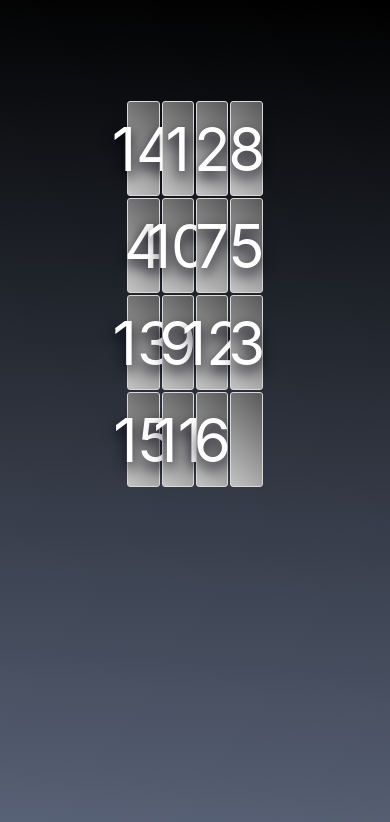
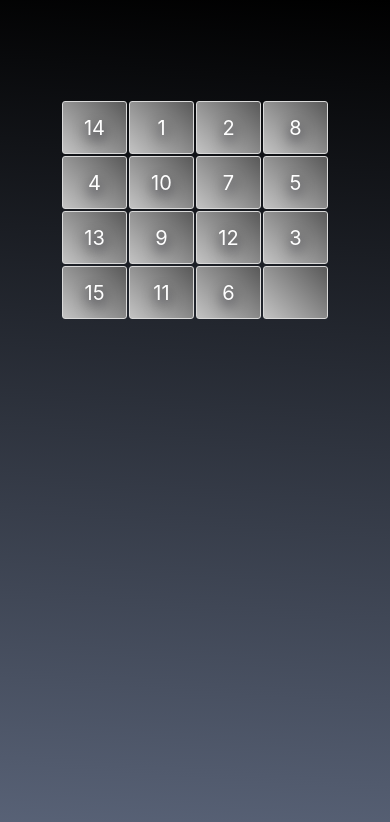
Before and after one commit to SerhiiChudnivets/game_fifteenth, a plain HTML site: page index.html in a window 390 px wide. Drawn offline with nearby package versions, Linux system fonts and the light colour scheme.

Commit message:
viewport

```diff
--- a/custom.css
+++ b/custom.css
@@ -22,6 +22,7 @@ body {
     text-shadow: 0px 6px 14px rgba(1, 1, 15, 1);
     border-radius: 3px;
     margin: 1px;
+
 }
 .popup{
     position: absolute;
@@ -43,3 +44,26 @@ body {
     display: inline-block;
     border-radius: 3px;
 }
+@media (max-width: 1199px) {
+.cell{
+    height: 80px;
+}
+}
+@media (max-width: 991px) {
+    .cell{
+        height: 60px;
+        font-size: 40px;
+    }
+}
+@media (max-width: 767px) {
+    .cell{
+        height: 45px;
+        font-size: 40px;
+    }
+}
+@media (max-width: 767px) {
+    .cell{
+        height: 53px;
+        font-size: 20px;
+    }
+}
--- a/custom.js
+++ b/custom.js
@@ -9,7 +9,7 @@ initGame(arr.sort(compareRandom));
     for (let i=0;i<4;i++){
         game+= '<div class="row justify-content-center">'
             for(let j=0;j<4;j++){
-               game+= '<div class="col-1 cell" data-cell=" ' +count+ ' " onclick="moveCell();"><div class="cell__content" data_id="' + data[count-1] + '">' + data[count-1] + '</div></div>'
+               game+= '<div class="col-sm-1 col-2 cell" data-cell=" ' +count+ ' " onclick="moveCell();"><div class="cell__content" data_id="' + data[count-1] + '">' + data[count-1] + '</div></div>'
                 count++;
             }
         game+='</div>'
--- a/index.html
+++ b/index.html
@@ -5,6 +5,7 @@
     <meta name="viewport"
           content="width=device-width, user-scalable=no, initial-scale=1.0, maximum-scale=1.0, minimum-scale=1.0">
     <meta http-equiv="X-UA-Compatible" content="ie=edge">
+    <meta name="viewport" content="width=device-width, initial-scale=1">
     <title>Document</title>
     <link rel="stylesheet" href="https://stackpath.bootstrapcdn.com/bootstrap/4.3.1/css/bootstrap.min.css" integrity="sha384-ggOyR0iXCbMQv3Xipma34MD+dH/1fQ784/j6cY/iJTQUOhcWr7x9JvoRxT2MZw1T" crossorigin="anonymous">
     <link rel="stylesheet" href="custom.css">
```
